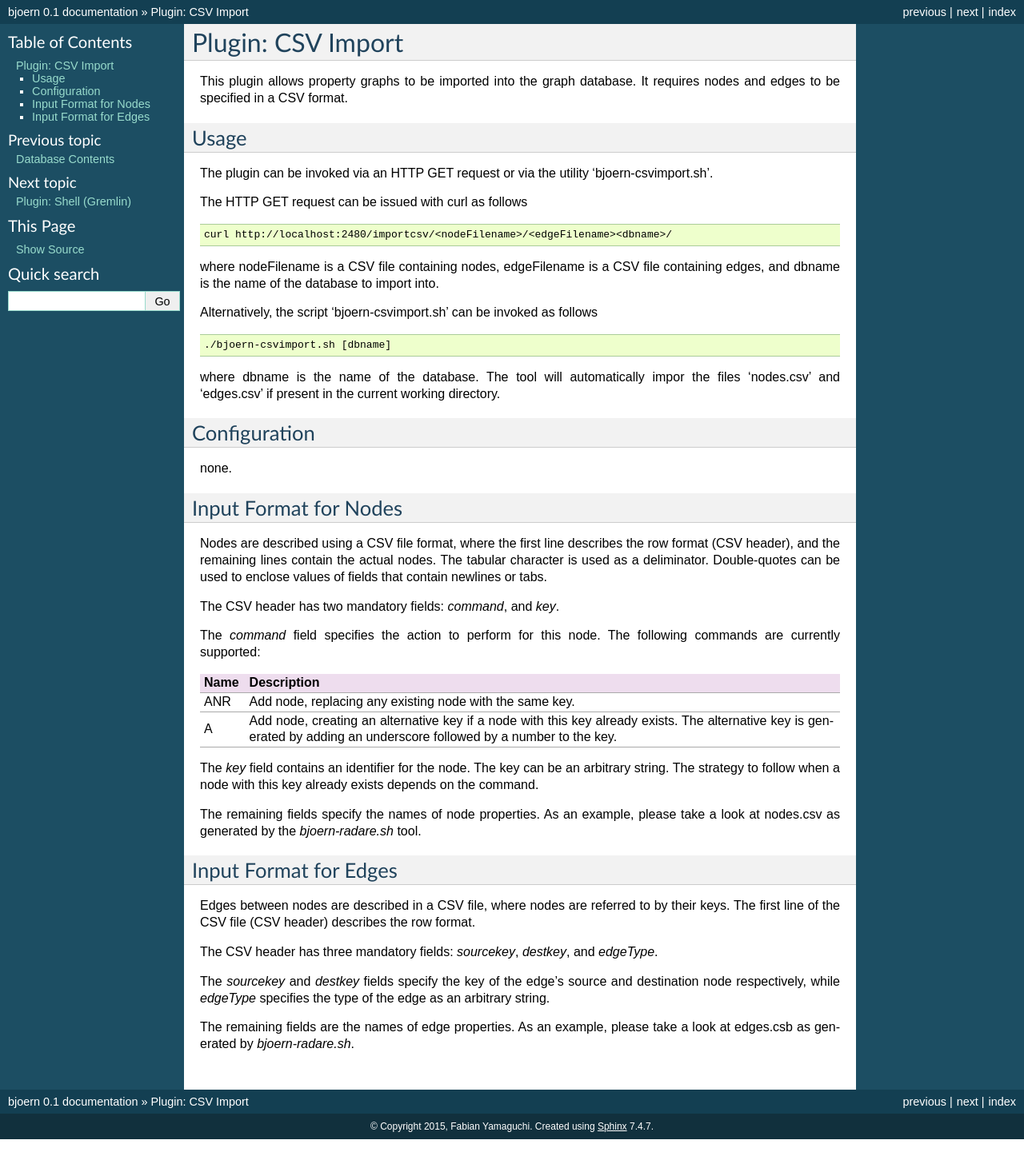
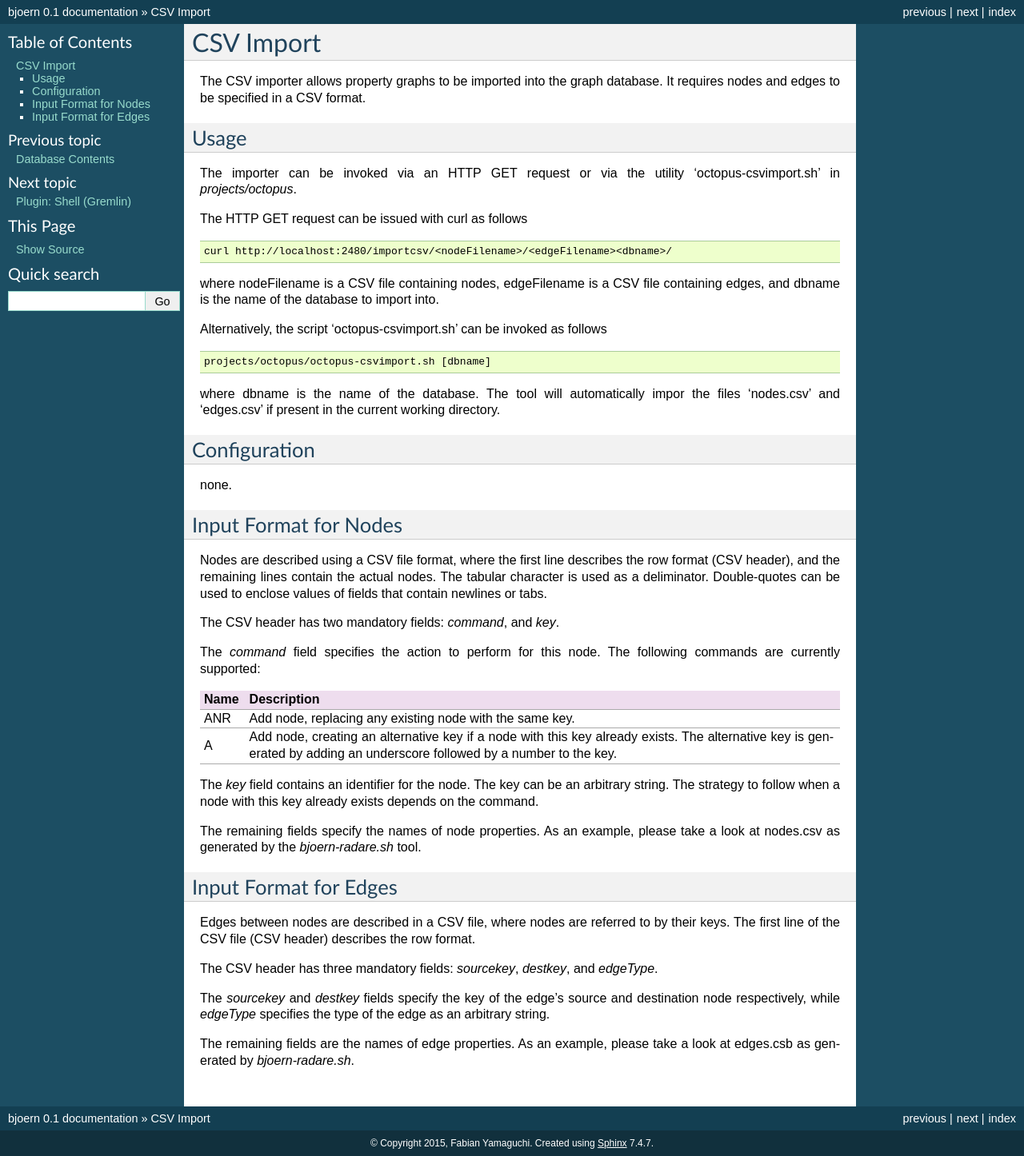
Before and after one commit to octopus-platform/bjoern, a Sphinx documentation site: the page built from docs/source/csvimport.rst, in a window 1280 px wide. Shown: the whole page at 80% size. Built offline with Sphinx 7.4.7, drawn with Linux system fonts in a browser that asks for light colours; before the commit the page ends 1425 px from its top, so only the background shows below that.

Commit message:
Updated documentation for CSV import.

```diff
--- a/docs/source/csvimport.rst
+++ b/docs/source/csvimport.rst
@@ -1,15 +1,15 @@
-Plugin: CSV Import
-==================
+CSV Import
+==========
 
-This plugin allows property graphs to be imported into the graph
+The CSV importer allows property graphs to be imported into the graph
 database. It requires nodes and edges to be specified in a CSV
 format.
 
 Usage
 -----
 
-The plugin can be invoked via an HTTP GET request or via the utility
-'bjoern-csvimport.sh'.
+The importer can be invoked via an HTTP GET request or via the utility
+'octopus-csvimport.sh' in `projects/octopus`.
 
 The HTTP GET request can be issued with curl as
 follows
@@ -22,11 +22,11 @@
 CSV file containing edges, and dbname is the name of the database to
 import into.
 
-Alternatively, the script 'bjoern-csvimport.sh' can be invoked as follows
+Alternatively, the script 'octopus-csvimport.sh' can be invoked as follows
 
 .. code-block:: none
 
-	./bjoern-csvimport.sh [dbname]
+	projects/octopus/octopus-csvimport.sh [dbname]
 
 where dbname is the name of the database. The tool will automatically
 impor the files 'nodes.csv' and 'edges.csv' if present in the current
```
